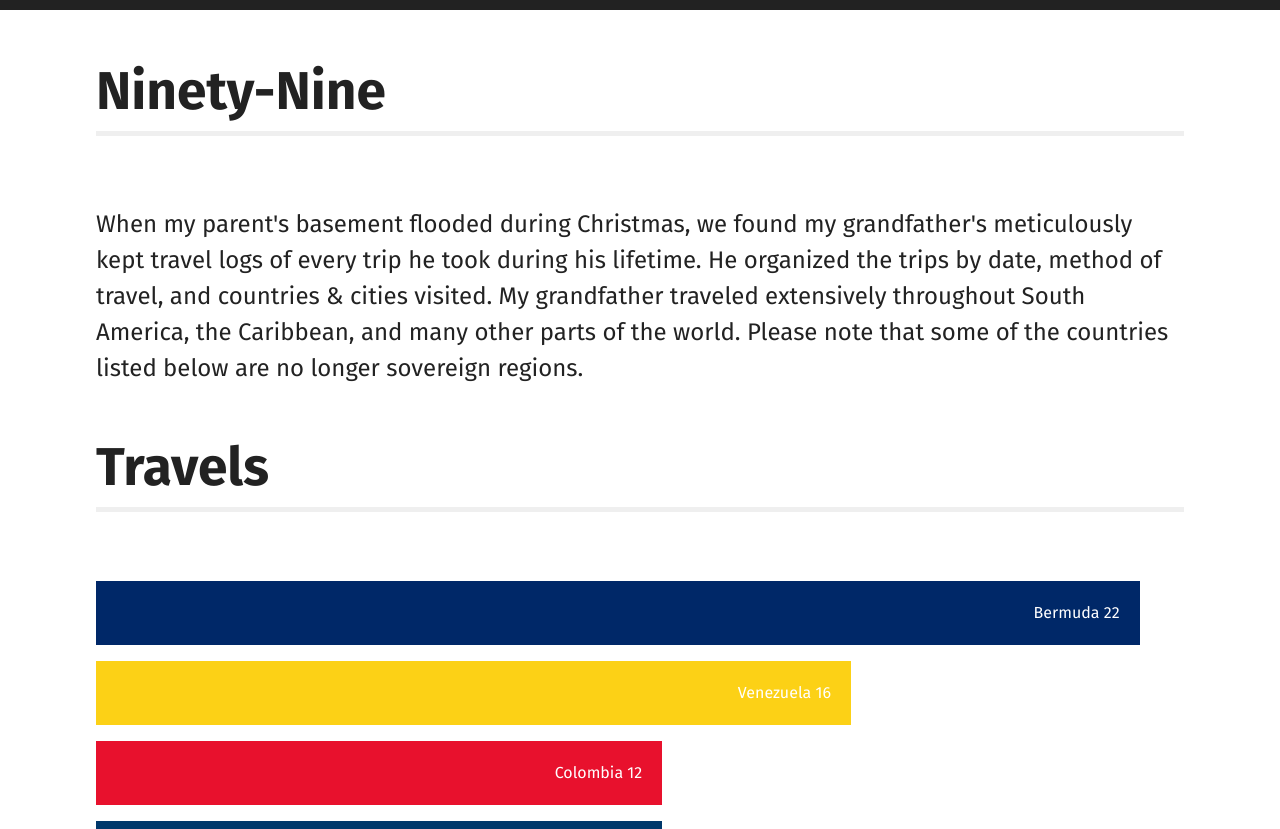
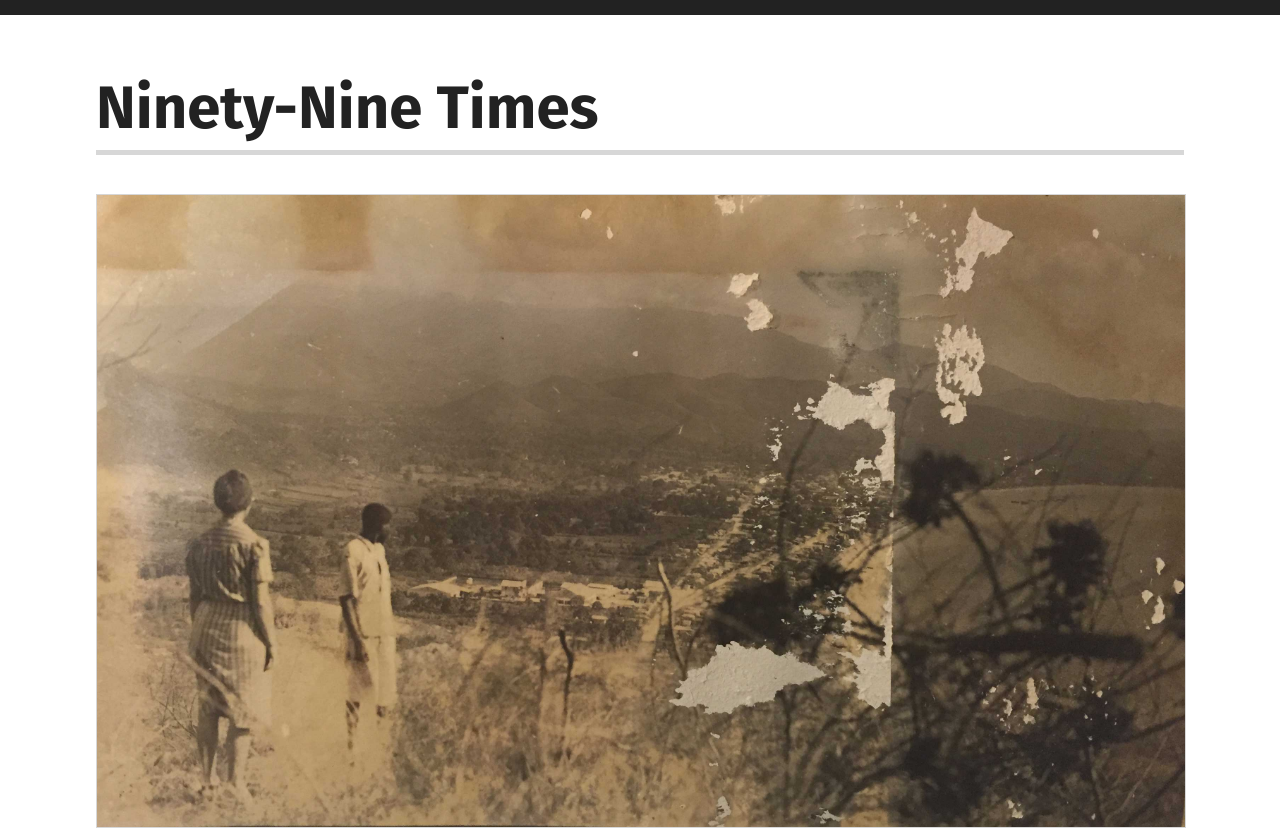
Before and after one commit to warrend/ninety-nine, a React (Create React App) app: page / in a window 1280 px wide. Shown: the top 829 px of the page. Built offline with nearby package versions, Linux system fonts and the light colour scheme.

Commit message:
add image/about

```diff
--- a/src/components/Intro.css
+++ b/src/components/Intro.css
@@ -0,0 +1,3 @@
+.title {
+	font-size: .5em;
+}
--- a/src/components/Intro.js
+++ b/src/components/Intro.js
@@ -1,14 +1,20 @@
 import React from 'react'
+import './Intro.css'
+import james from '../images/james.jpg';
 
 const Intro = () => {
 	const style = {
-		fontSize: '150%',
-		lineHeight: '1.5'
+		fontSize: '125%',
+		lineHeight: '1.5',
+		marginTop: '1em'
 	}
 	return (
 		<div>
-			<h1>Ninety-Nine</h1>
-			<p style={style}>When my parent's basement flooded during Christmas, we found my grandfather's meticulously kept travel logs of every trip he took during his lifetime. He organized the trips by date, method of travel, and countries & cities visited. My grandfather traveled extensively throughout South America, the Caribbean, and many other parts of the world. Please note that some of the countries listed below are no longer sovereign regions.</p>
+			<h1>Ninety-Nine Times</h1>
+			<img src={james} alt="James Gracie" />
+			<h2>About</h2>
+			<p style={style}>When my parent's basement flooded during Christmas, we found my grandfather's meticulously kept travel logs of every trip he took during his lifetime. He organized the trips by date, method of travel, and countries & cities visited. My grandfather traveled extensively throughout South America, the Caribbean, and many other parts of the world.</p>
+			<p style={style}>During his lifetime, my grandpa, James Gracie, left the country 99 times, traveled to 80 different countries, took 48 ships, and spent 1,223 days at sea. This is an infographic application of his travels. Listed below are all of the countries he traveled and the number of times he went there. Please note that some of the countries listed below are no longer sovereign regions.</p>
 		</div>
 	)
 }
--- a/src/containers/App.css
+++ b/src/containers/App.css
@@ -5,19 +5,26 @@
 
 body {
   font-family: 'Fira Sans', sans-serif;
-  font-size: 16px;
+  font-size: 18px;
   line-height: 1.5em;
   color: #222;
 }
 
 html {
-	border-top: 10px solid #222;
+	border-top: 15px solid #222;
 }
 
-h1 {
+img {
+  width: 100%;
+  height: auto;
+  border: 1px solid #d7d7d7;
+  margin-bottom: 1em;
+}
+
+h1, h2 {
   font-size: 3.33em;
   font-weight: 700;
-  margin: 1.3em 0 1.3em 0;
-  border-bottom: 5px solid #efefef;
+  margin: 1.33em 0 .66em 0;
+  border-bottom: 5px solid #d7d7d7;
   padding-bottom: 28px;
 }
```
Also changed, not shown: src/images/james.jpg (added).
